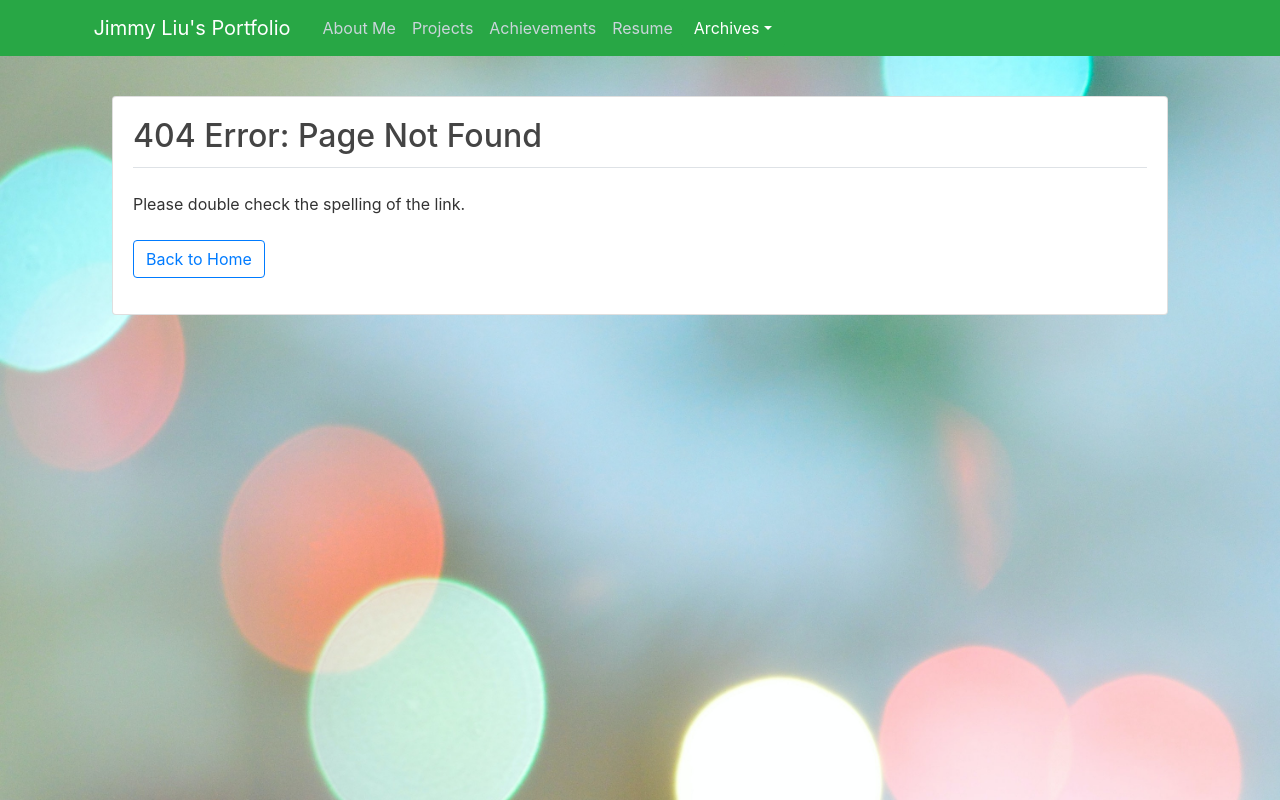
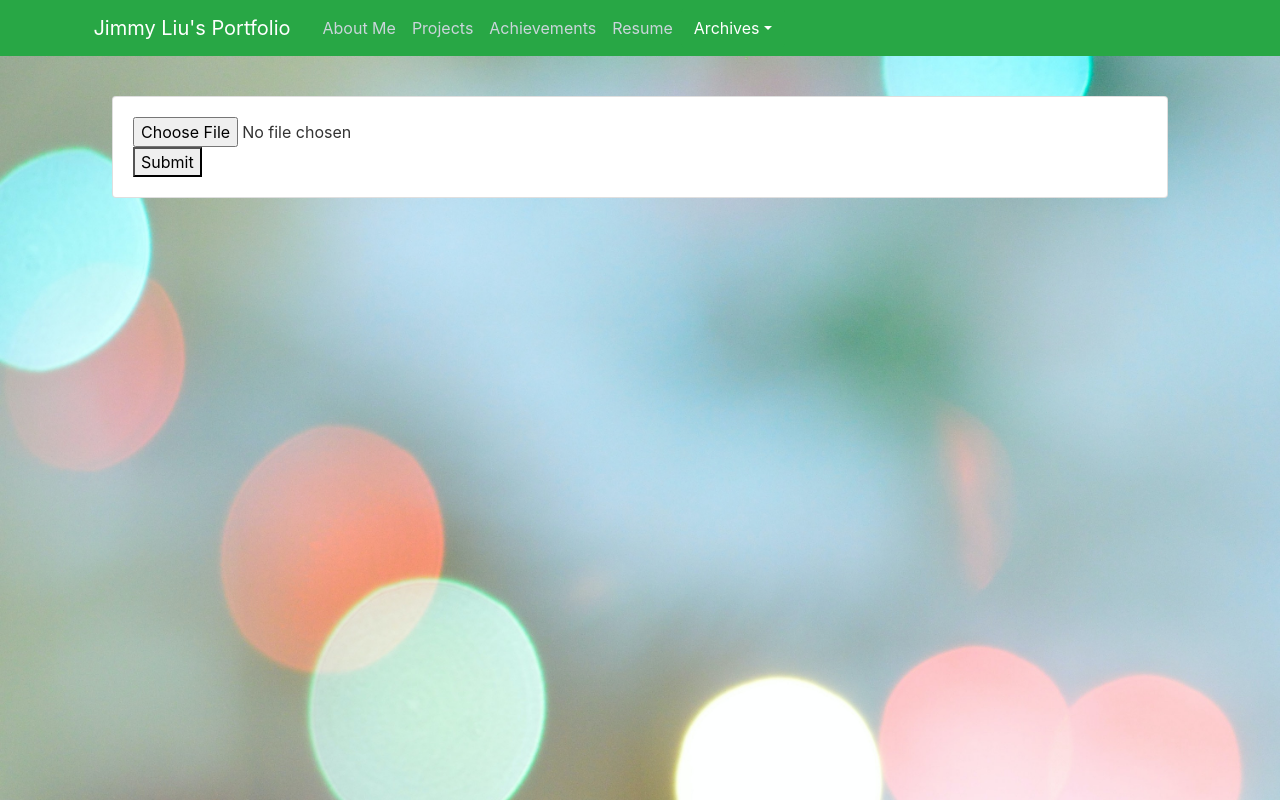
Before and after one commit to ji-mmyliu/personal-site, a React (Vite) app: page /files in a window 1280 px wide. Before the commit this address had no page. Built offline with nearby package versions, Linux system fonts and the light colour scheme.

Commit message:
Initial commit for files

```diff
--- a/package.json
+++ b/package.json
@@ -13,6 +13,7 @@
     },
     "homepage": "https://github.com/ji-mmyliu/personal-site#readme",
     "dependencies": {
+        "axios": "^1.1.3",
         "bootstrap-icons": "^1.9.1",
         "react": "^18.2.0",
         "react-dom": "^18.2.0",
--- a/src/components/app/index.tsx
+++ b/src/components/app/index.tsx
@@ -6,6 +6,7 @@ import { Achievements } from "../achievements";
 import { NotFound } from "../notfound";
 import { Resume } from "../resume";
 import { Notes } from "../notes";
+import { Files } from "../files";
 
 export const _App = (): JSX.Element => {
     return (
@@ -47,6 +48,7 @@ export const _App = (): JSX.Element => {
                 <Route path="/achievements" element={<Achievements />} />
                 <Route path="/resume" element={<Resume />} />
                 <Route path="/notes" element={<Notes />} />
+                <Route path="/files" element={<Files />} />
                 <Route path="*" element={<NotFound />} />
             </Routes>
         </div>
--- /dev/null
+++ b/src/components/files/index.tsx
@@ -0,0 +1,39 @@
+import * as React from "react";
+import { default as axios } from "axios";
+
+export const Files = (): JSX.Element => {
+    React.useEffect((): void => {
+        document.title = "Files | Jimmy's Personal Website";
+    }, []);
+
+    const [selectedFile, setSelectedFile] = React.useState({} as any);
+    const [isFilePicked, setIsFilePicked] = React.useState(false);
+
+    const fileChanged = (ev): void => {
+        setSelectedFile(ev.target.files[0]);
+        setIsFilePicked(true);
+    }
+
+    const submit = (): void => {
+        const formData = new FormData();
+        formData.append("file", selectedFile);
+        axios.post("https://cdn.jimmyliu.dev/files/upload", formData, {}).then((res) => {
+            console.log("Success!", res);
+        }).catch((err) => {
+            console.log("Error!", err);
+        });
+    }
+
+    return (
+        <div className="container pl-5 pr-5">
+            <article className="card mb-3">
+                <div className="card-body" id="resume-card">
+                    <input type="file" name="file" onChange={fileChanged} />
+                    <div>
+                        <button onClick={submit}>Submit</button>
+                    </div>
+                </div>
+            </article>
+        </div>
+    );
+}
```
Also changed, not shown: 1 other file (tests, documents, lock files or other folders).
